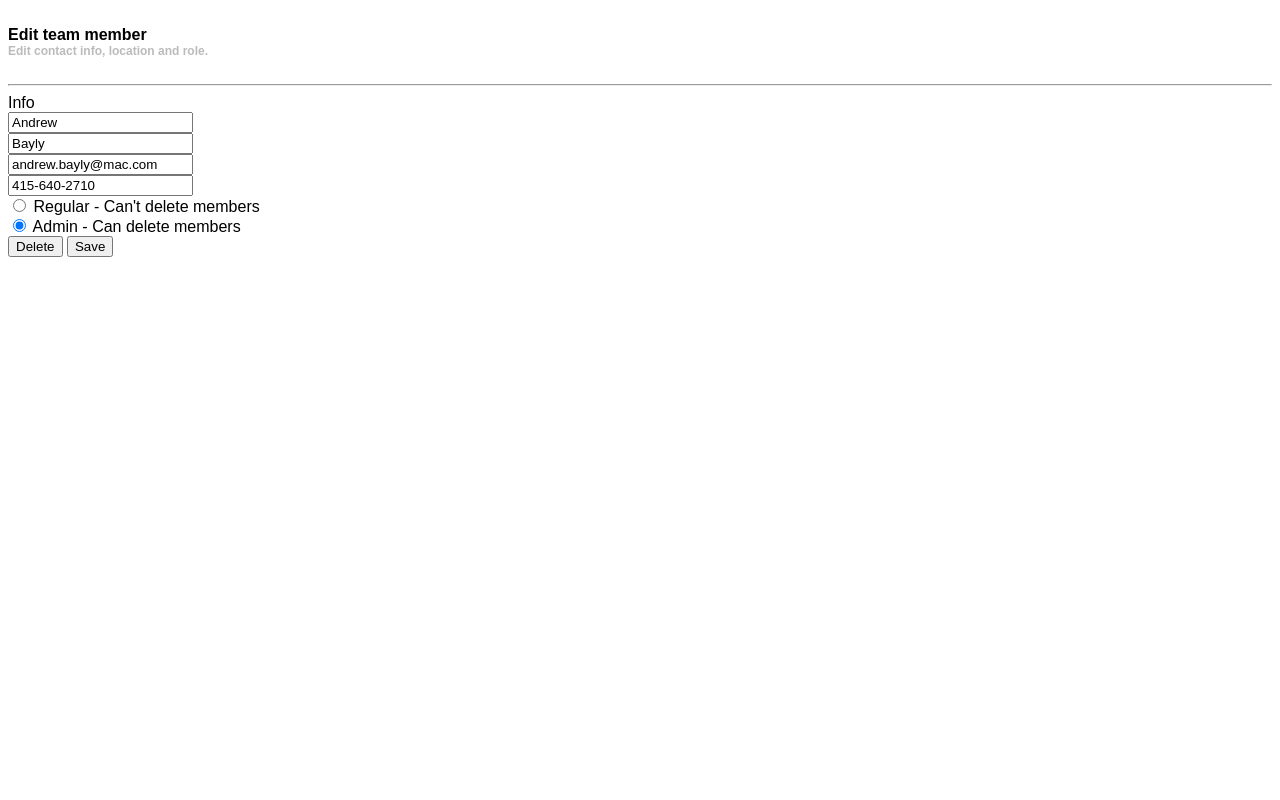
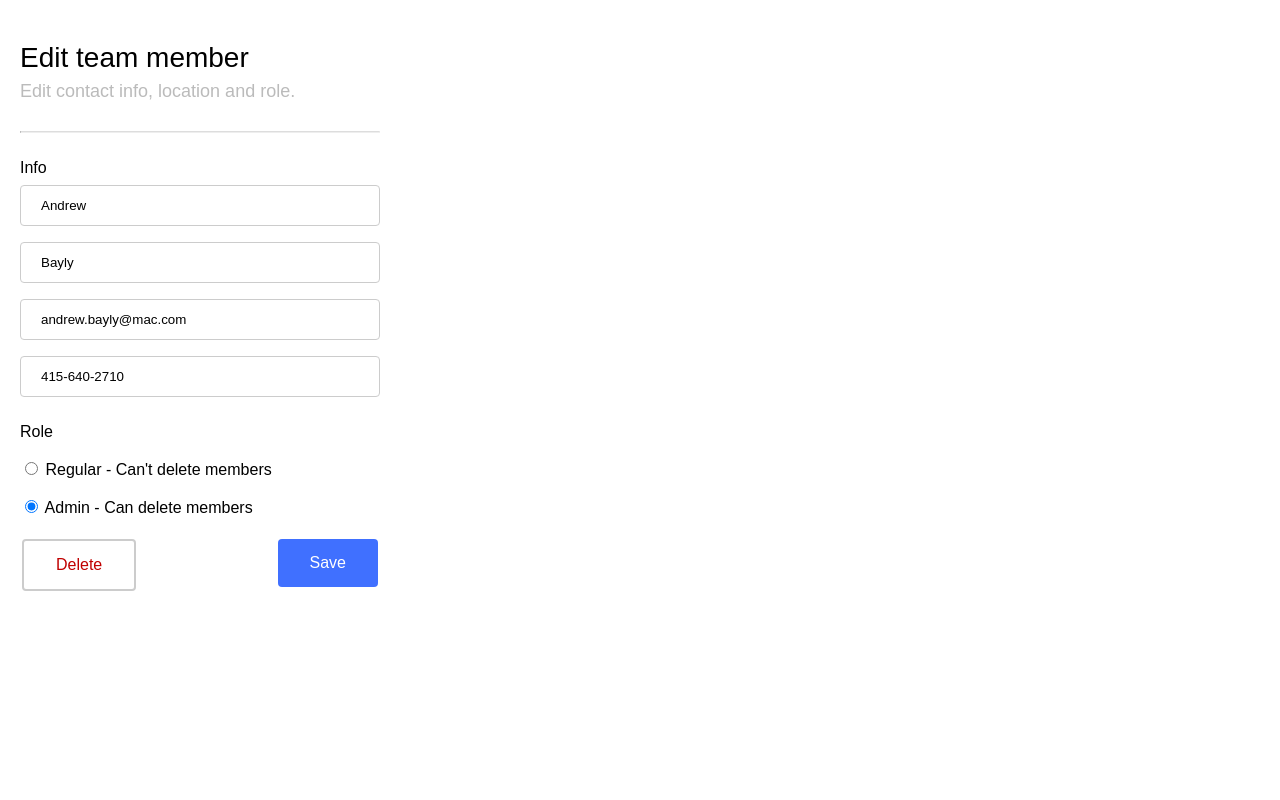
Before and after one commit to andrewbayly/members, a Django app: page /1/ in a window 1280 px wide. Run offline with Django 3.2, Linux system fonts and the light colour scheme; data comes from the database, SQL or seed files in the repository.

Commit message:
clean up

```diff
--- a/mysite/members/static/members/style.css
+++ b/mysite/members/static/members/style.css
@@ -1,5 +1,11 @@
 body {
   font-family : arial;
+  width: 360px;
+  margin: 20;
+}
+
+hr {
+  border-top: 1px solid #DDDDDD;
 }
 
 li a {
@@ -19,22 +25,30 @@ ul {
 }
 
 span.bodytext {
-    font-size: 12px;
-    line-height: 14pt;
+    font-size: 14px;
+    line-height: 16pt;
     color: #BBBBBB;
 }
 
 span.titletext {
-    font-size: 12px;
-    font-weight: bold;
-    line-height: 14pt;
+    font-size: 14px;
+    font-weight: normal;
+    line-height: 16pt;
     color: grey;
 
 }
 
+span.heading {
+    font-size: 28px;
+    font-weight: normal;
+    line-height: 30pt;
+    color: black;
+}
+
 span.subheading {
-    font-size: 12px;
-    font-weight: bold;
+    font-size: 18px;
+    line-height: 20pt;
+    font-weight: normal;
     color: #BBBBBB;
 }
 
@@ -42,3 +56,46 @@ input.radio {
     direction:rtl;
     text-align:right !important;
 }
+
+.button {
+  border-radius: 4px;
+  padding: 15px 32px;
+  text-align: center;
+  text-decoration: none;
+  display: inline-block;
+  font-size: 16px;
+  margin: 4px 2px;
+  cursor: pointer;
+}
+
+.savebutton {
+  border: none;
+  background-color: #4070FF;
+  color: white;
+  float: right;
+}
+
+.deletebutton {
+  border: 2px solid #CCCCCC;
+  background-color: #FFFFFF;
+  color: #C00000;
+}
+
+.addbutton {
+  border: none;
+  background-color: #FFFFFF;
+  color: #C00000;
+  cursor: pointer;
+  float: right;
+}
+
+
+input.text {
+  width: 100%;
+  padding: 12px 20px;
+  margin: 8px 0;
+  display: inline-block;
+  border: 1px solid #ccc;
+  border-radius: 4px;
+  box-sizing: border-box;
+}
--- a/mysite/members/templates/members/edit.html
+++ b/mysite/members/templates/members/edit.html
@@ -63,10 +63,12 @@
     window.onload = function(){
 
       document.getElementById("saveButton").onclick = onSave
-      document.getElementById("deleteButton").onclick = onDelete
+      {% if team_member != None %}
+        document.getElementById("deleteButton").onclick = onDelete
+      {% endif %}
 
       {% if team_member == None %}
-        document.getElementById("deleteButton").hidden = 'hidden'
+       // document.getElementById("deleteButton").hidden = "hidden"
         document.getElementById("saveButton").onclick = onAdd
       {% endif %}
     }
@@ -79,13 +81,13 @@
 <br>
 
 {% if team_member == None %}
-<b>Add a team member</b>
+<span class="heading">Add a team member</span>
 <br>
 
 <span class="subheading">Set email, location and role.</span>
 <br><br>
 {%else %}
-<b>Edit team member</b>
+<span class="heading">Edit team member</span>
 <br>
 
 <span class="subheading">Edit contact info, location and role.</span>
@@ -93,20 +95,23 @@
 {% endif %}
 
 <hr>
+<br>
 <span>Info</span>
 
+
 <br>
-    <input type="text" id="FirstName" name="FirstName" value="{{ team_member.FirstName  }}"><br>
-    <input type="text" id="LastName" name="LastName" value="{{ team_member.LastName  }}"><br>
-    <input type="text" id="Email" name="Email" value="{{ team_member.Email  }}"><br>
-    <input type="text" id="Phone" name="Phone" value="{{ team_member.Phone  }}"><br>
-
+    <input class="text" type="text" id="FirstName" name="FirstName" value="{{ team_member.FirstName  }}"><br>
+    <input class="text" type="text" id="LastName" name="LastName" value="{{ team_member.LastName  }}"><br>
+    <input class="text" type="text" id="Email" name="Email" value="{{ team_member.Email  }}"><br>
+    <input class="text" type="text" id="Phone" name="Phone" value="{{ team_member.Phone  }}"><br>
+    <br>Role<br><br>
     <input class="radio" type="radio" id="Regular" name="Admin"
     {% if team_member.Admin == False or team_member == None %}
     checked="checked"
     {% endif %}
     >
     <label for="age1">Regular - Can't delete members</label><br>
+    <br>
     <input class="radio" type="radio" id="Admin" name="Admin"
     {% if team_member.Admin == True %}
     checked="checked"
@@ -114,6 +119,9 @@
     >
     <label for="age2">Admin - Can delete members</label><br>
 
-<button id="deleteButton" >Delete</button>
+<br>
+{% if team_member != None %}
+<button class="button deletebutton" id="deleteButton" >Delete</button>
+{% endif%}
 
-<button id="saveButton" >Save</button>
+<button class="button savebutton" id="saveButton" >Save</button>
```
Also changed, not shown: mysite/members/templates/members/index.html (+5 -5 lines), mysite/members/static/members/plus.png (added).
